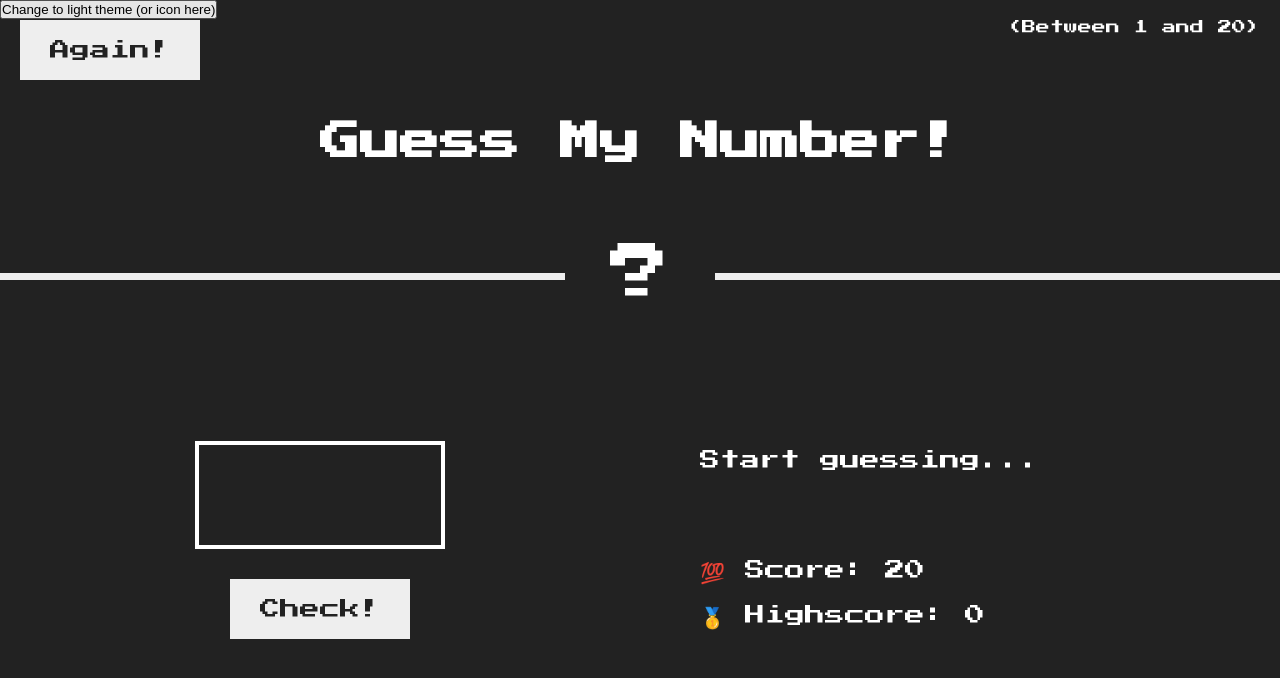
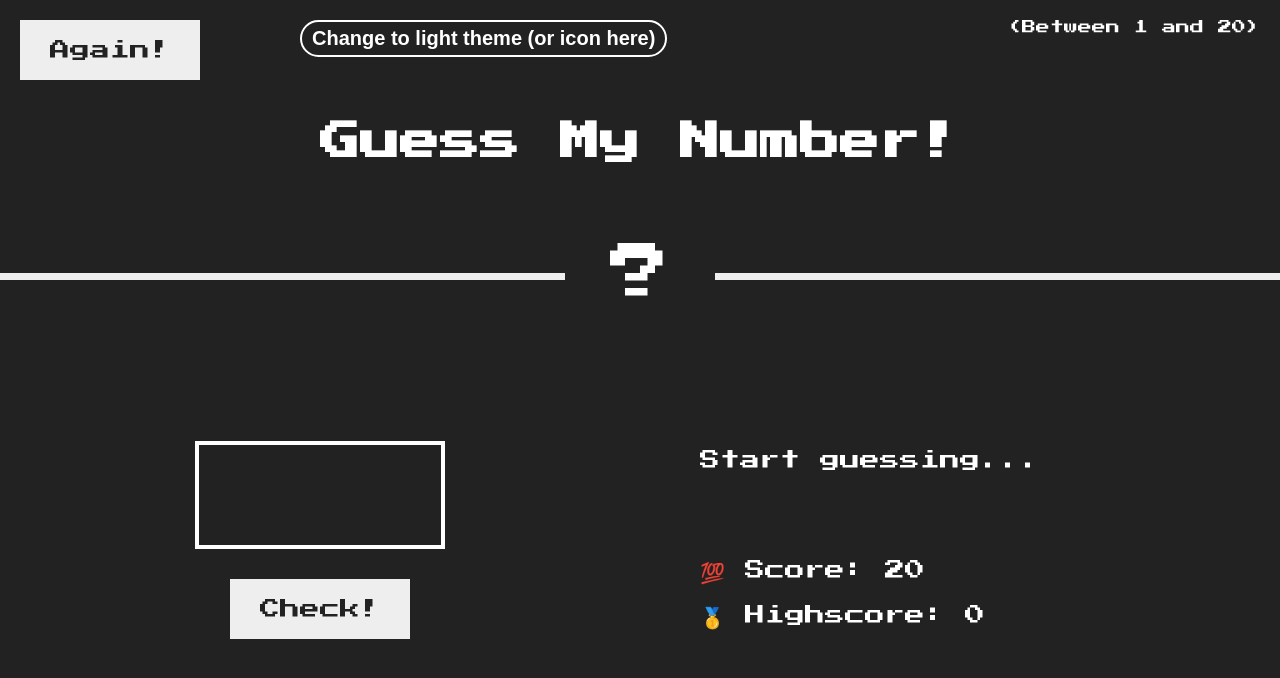
Before and after one commit to Cmbs86/guess-the-number, a plain HTML site: page index.html in a window 1280 px wide. Drawn offline with Linux system fonts and the light colour scheme.

Commit message:
add button style

```diff
--- a/index.html
+++ b/index.html
@@ -11,6 +11,7 @@
     <header>
       <h1>Guess My Number!</h1>
       <button
+        class="button"
         type="button"
         data-theme-toggle
         aria-label="Change to light theme"
--- a/script.js
+++ b/script.js
@@ -1,7 +1,7 @@
 'use strict';
 
 // get theme on page load
-// localStorage.getItem('theme');
+localStorage.getItem('theme');
 
 // set theme on button press
 // localStorage.setItem('theme', newTheme);
--- a/style.css
+++ b/style.css
@@ -127,3 +127,18 @@ h1 {
 .label-score {
   margin-bottom: 2rem;
 }
+
+.button {
+  font-size: 2rem;
+  font-weight: bold;
+  padding: 0.5rem 1rem;
+  transition: all var(--global-transition-time) ease-in-out;
+  border-radius: 2rem;
+  cursor: pointer;
+  color: var(--color-fg);
+  background-color: var(--color-bg);
+  border: 0.25rem solid var(--color-fg);
+  position: absolute;
+  top: 2rem;
+  left: 30rem;
+}
```
